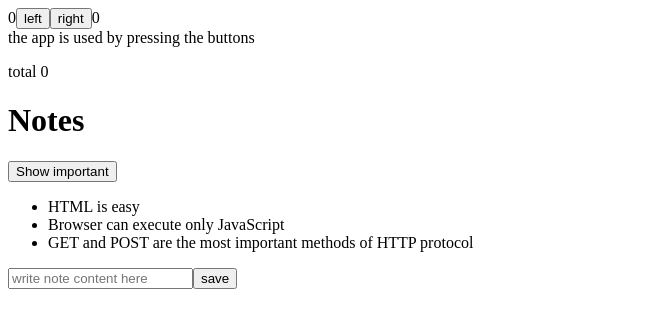
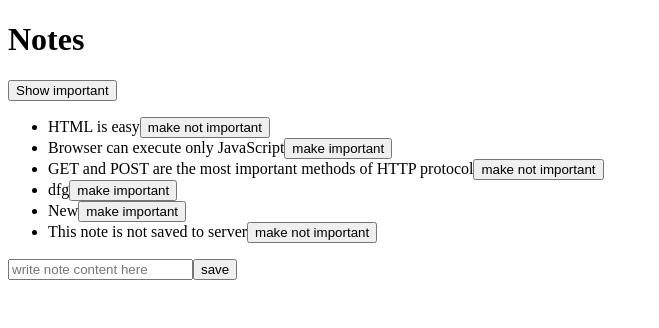
Before and after one commit to FeelNostalgic/fullstackopen-bootcamp, a React (Vite) app in the folder testing/: page / in a window 1280 px wide. Shown: the top 328 px of the page, without its empty margins (0-659 px from the left). Built offline with nearby package versions, Linux system fonts and the light colour scheme; data requests are answered from the project's data file.

Commit message:
Altering data in server

```diff
--- a/testing/db.json
+++ b/testing/db.json
@@ -14,6 +14,16 @@
       "id": "3",
       "content": "GET and POST are the most important methods of HTTP protocol",
       "important": true
+    },
+    {
+      "id": "a51b",
+      "content": "dfg",
+      "important": false
+    },
+    {
+      "id": "0d88",
+      "content": "New",
+      "important": false
     }
   ]
 }
--- a/testing/src/App.jsx
+++ b/testing/src/App.jsx
@@ -2,7 +2,7 @@ import { useState, useEffect } from 'react'
 import Note from './components/Note'
 import Button from './components/Button'
 import { Header } from './components/Headers'
-import axios from 'axios'
+import noteService from './services/notes'
 
 const History = ({ allClicks }) => {
   if (allClicks.length === 0) {
@@ -30,12 +30,11 @@ const App = () => {
   const [total, setTotal] = useState(0)
 
   const hook = () => {
-    console.log('effect')
-    axios
-      .get('http://localhost:3001/notes')
-      .then(response => {
-        console.log('promise fulfilled')
-        setNotes(response.data)
+    // console.log('effect')
+    noteService
+      .getAll() // getAll is a function that returns a promise
+      .then(initialNotes => {
+        setNotes(initialNotes)
       })
   }
 
@@ -55,19 +54,40 @@ const App = () => {
     setTotal(left + updatedRight)
   }
 
+  const handleNoteChange = (event) => {
+    setNewNotes(event.target.value)
+  }
+
   const addNote = (event) => {
     event.preventDefault()
     const noteObject = {
       content: newNotes,
-      important: Math.random() > 0.5,
-      id: String(notes.length + 1),
+      important: Math.random() > 0.5
     }
-    setNotes(notes.concat(noteObject))
-    setNewNotes('')
+
+    noteService
+      .create(noteObject)
+      .then(returnedNote => {
+        // console.log(response)
+        setNotes(notes.concat(returnedNote))
+        setNewNotes('')
+      })
   }
 
-  const handleNoteChange = (event) => {
-    setNewNotes(event.target.value)
+  const toggleImportanceOf = (id) => {
+    const note = notes.find(n => n.id === id)
+    const changeNote = { ...note, important: !note.important } // ...note => All note with important changed
+    noteService
+      .update(id, changeNote)
+      .then(returnedNote => {
+        setNotes(notes.map(n => n.id !== id ? n : returnedNote)) // replace the old note with the updated note
+      })
+      .catch(error => {
+        alert(
+          `the note '${note.content}' was already removed from server`
+        )
+        setNotes(notes.filter(n => n.id !== id))
+      })
   }
 
   const notesToShow = showAll
@@ -76,17 +96,22 @@ const App = () => {
 
   return (
     <div>
-      {left}
+      {/* {left}
       <Button onClick={handleLeftClick} text='left' />
       <Button onClick={handleRightClick} text='right' />
       {right}
       <History allClicks={allClicks} />
       <p>total {total}</p>
+      */}
       <Header text='Notes' />
       <Button onClick={() => setShowAll(!showAll)} text={showAll ? 'Show important' : 'Show all'} />
       <ul>
         {notesToShow.map(note =>
-          <Note key={note.id} note={note} />
+          <Note
+            key={note.id}
+            note={note}
+            toggleImportance={() => toggleImportanceOf(note.id)}
+          />
         )}
       </ul>
       <form onSubmit={addNote}>
--- a/testing/src/components/Note.jsx
+++ b/testing/src/components/Note.jsx
@@ -1,6 +1,14 @@
 
-const Note = ({ note }) => {
-    return <li>{note.content}</li>
+import Button from './Button'
+
+const Note = ({ note, toggleImportance }) => {
+  const label = note.important ? 'make not important' : 'make important'
+
+  return (
+    <li>
+      {note.content}
+      <Button onClick={toggleImportance} text={label}></Button>
+    </li>)
   }
 
 export default Note
--- /dev/null
+++ b/testing/src/services/notes.js
@@ -0,0 +1,24 @@
+import axios from 'axios'
+const baseUrl = 'http://localhost:3001/notes'
+
+const getAll = () => {
+    const request = axios.get(baseUrl)
+    const nonExisting = {
+        id: 10000,
+        content: 'This note is not saved to server',
+        important: true
+    }
+    return request.then(response => response.data.concat(nonExisting))
+}
+
+const create = newObject => {
+    const request = axios.post(baseUrl, newObject)
+    return request.then(response => response.data)
+}
+
+const update = (id, newObject) => {
+    const request = axios.put(`${baseUrl}/${id}`, newObject)
+    return request.then(response => response.data)
+}
+
+export default { getAll, create, update }
```
Lines whose indentation alone changed are shown as unchanged.
